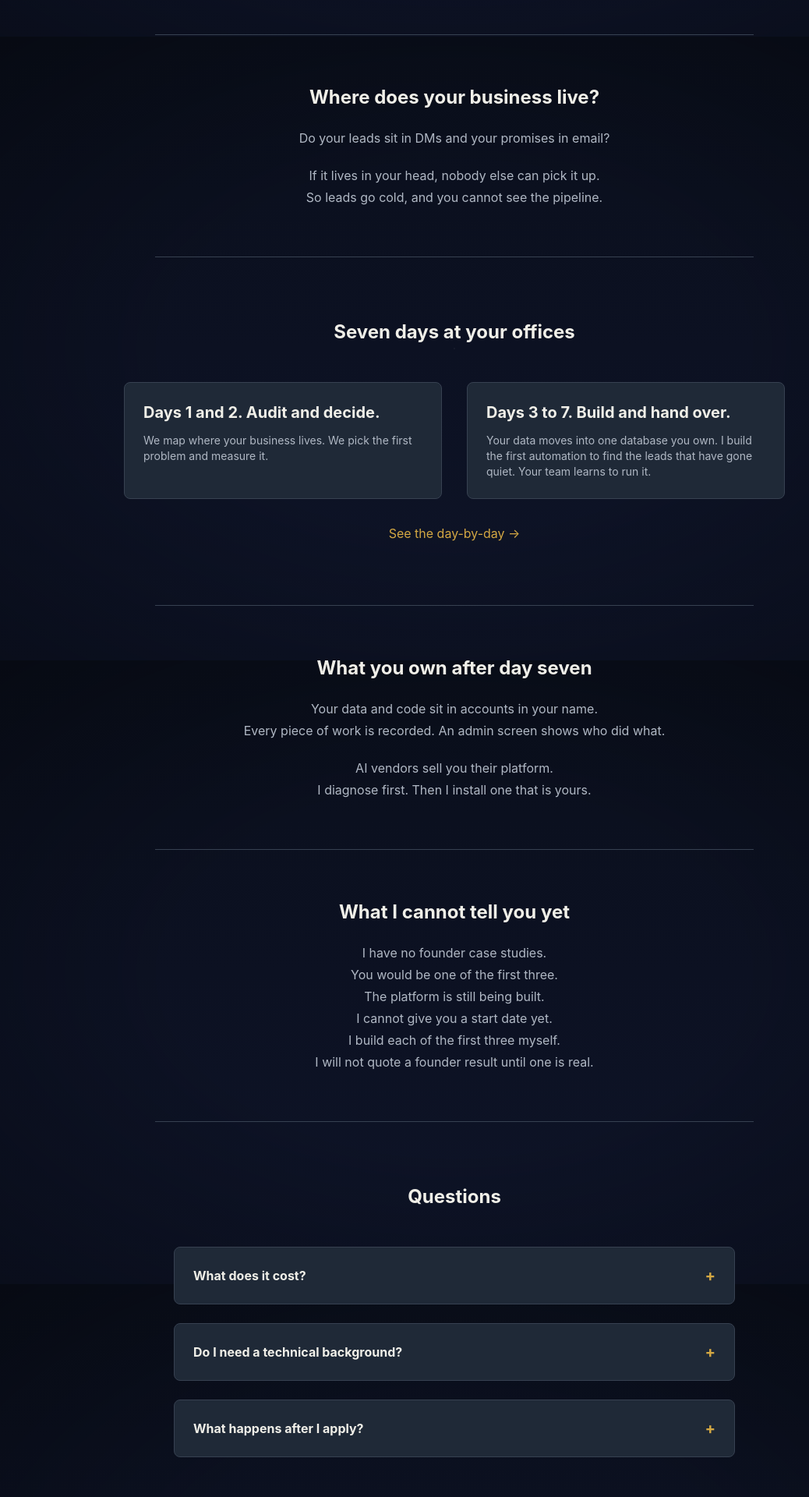
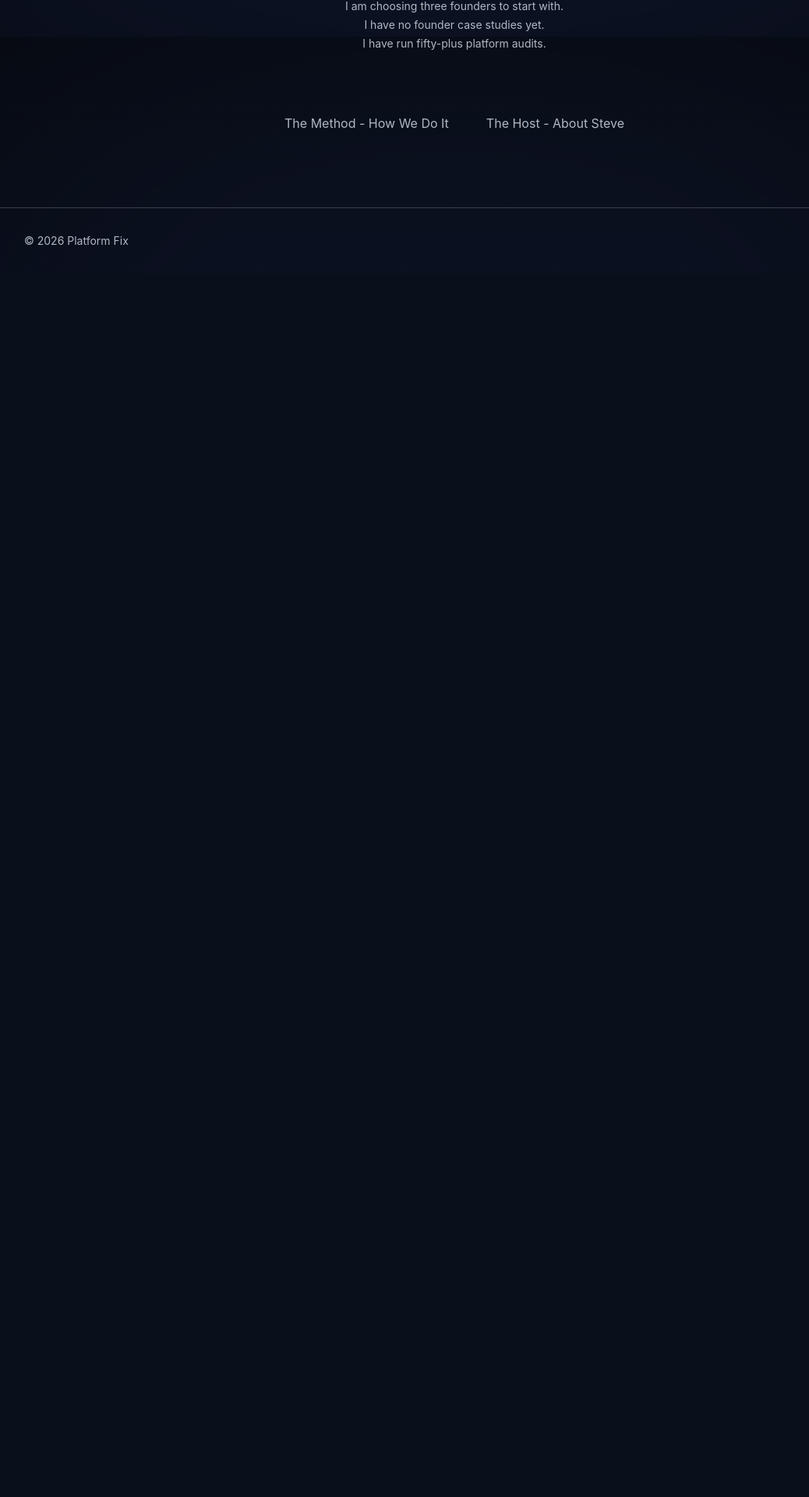
Before and after one commit to platformfix/founders.platformfix.com, a React (Vite) app: page / in a window 1280 px wide. Shown: the part 753-2673 px from the top of the page at 78% size, without its empty margins (57-1095 px from the left). After the commit the page ends 1104 px from the top, so only its background shows below. Built offline with nearby package versions, Linux system fonts and the light colour scheme.

Commit message:
feat(site): make the home page a landing page with one action
Signed-off-by: Steven Wade <steven@stevenwade.co.uk>

```diff
--- /dev/null
+++ b/src/components/FaqItem.tsx
@@ -0,0 +1,34 @@
+import { useState } from "react";
+import { motion, AnimatePresence } from "framer-motion";
+
+export function FaqItem({ question, answer }: { question: string; answer: string }) {
+  const [open, setOpen] = useState(false);
+  return (
+    <div className="rounded-lg border border-card-border bg-card-slate p-6">
+      <h3 className="font-bold">
+        <button
+          type="button"
+          onClick={() => setOpen((o) => !o)}
+          aria-expanded={open}
+          className="flex w-full items-center justify-between gap-4 text-left"
+        >
+          {question}
+          <span className="text-gold flex-shrink-0 text-xl leading-none">{open ? "−" : "+"}</span>
+        </button>
+      </h3>
+      <AnimatePresence initial={false}>
+        {open && (
+          <motion.div
+            initial={{ height: 0, opacity: 0 }}
+            animate={{ height: "auto", opacity: 1 }}
+            exit={{ height: 0, opacity: 0 }}
+            transition={{ duration: 0.2 }}
+            className="overflow-hidden"
+          >
+            <p className="text-cool-grey text-sm mt-4">{answer}</p>
+          </motion.div>
+        )}
+      </AnimatePresence>
+    </div>
+  );
+}
--- a/src/pages/HomePage.tsx
+++ b/src/pages/HomePage.tsx
@@ -1,90 +1,16 @@
 import { Link } from "react-router-dom";
-import { useState } from "react";
-import { motion, AnimatePresence } from "framer-motion";
 import { ApplyLink } from "../components/ApplyLink";
 import { OFFER_NAME } from "../lib/apply";
 
-const FAQS = [
-  {
-    question: "What does it cost?",
-    answer:
-      "I do not publish prices. I ask what the result is worth to you first. Then I give you three options.",
-  },
-  {
-    question: "Do I need a technical background?",
-    answer: "It runs from a terminal. I do the building. I am testing how much of it you ever open.",
-  },
-  {
-    question: "What happens after I apply?",
-    answer: "I read your answers. If it fits, we book a short call.",
-  },
-];
-
-const FAQ_SCHEMA = {
-  "@context": "https://schema.org",
-  "@type": "FAQPage",
-  mainEntity: FAQS.map((faq) => ({
-    "@type": "Question",
-    name: faq.question,
-    acceptedAnswer: {
-      "@type": "Answer",
-      text: faq.answer,
-    },
-  })),
-};
-
-const BLOCKS = [
-  {
-    id: "audit",
-    name: "Days 1 and 2. Audit and decide.",
-    copy: "We map where your business lives. We pick the first problem and measure it.",
-  },
-  {
-    id: "build",
-    name: "Days 3 to 7. Build and hand over.",
-    copy:
-      "Your data moves into one database you own. I build the first automation to find the leads that have gone quiet. Your team learns to run it.",
-  },
-];
-
-function FaqItem({ question, answer }: { question: string; answer: string }) {
-  const [open, setOpen] = useState(false);
-  return (
-    <div className="rounded-lg border border-card-border bg-card-slate p-6">
-      <h3 className="font-bold">
-        <button
-          type="button"
-          onClick={() => setOpen((o) => !o)}
-          aria-expanded={open}
-          className="flex w-full items-center justify-between gap-4 text-left"
-        >
-          {question}
-          <span className="text-gold flex-shrink-0 text-xl leading-none">{open ? "−" : "+"}</span>
-        </button>
-      </h3>
-      <AnimatePresence initial={false}>
-        {open && (
-          <motion.div
-            initial={{ height: 0, opacity: 0 }}
-            animate={{ height: "auto", opacity: 1 }}
-            exit={{ height: 0, opacity: 0 }}
-            transition={{ duration: 0.2 }}
-            className="overflow-hidden"
-          >
-            <p className="text-cool-grey text-sm mt-4">{answer}</p>
-          </motion.div>
-        )}
-      </AnimatePresence>
-    </div>
-  );
-}
-
+/**
+ * A landing page. The only real action is to apply. Anyone who wants more can
+ * follow one of the two quiet links to the method and the about page.
+ */
 export function HomePage() {
   return (
-    <>
-      <section className="max-w-4xl mx-auto px-6 pt-24 pb-16 text-center">
+    <section className="max-w-4xl mx-auto px-6 pt-28 pb-24 text-center">
       <p className="text-sm uppercase tracking-widest text-gold mb-6">{OFFER_NAME} by Platform Fix</p>
-        <h1 className="text-4xl md:text-5xl font-bold leading-tight mb-6">
+      <h1 className="text-4xl md:text-6xl font-bold leading-tight mb-8">
         Who have you gone quiet on, and what is it worth?
       </h1>
       <div className="text-lg text-cool-grey mb-6 space-y-1">
@@ -95,7 +21,7 @@ export function HomePage() {
         </p>
         <p>After that, a monthly retainer keeps it healthy.</p>
       </div>
-        <div className="text-cool-grey mb-10 space-y-1">
+      <div className="text-cool-grey mb-12 space-y-1">
         <p>For founders with a team of two to five.</p>
         <p>If the business only works because it lives in your head, this is for you.</p>
       </div>
@@ -103,95 +29,17 @@ export function HomePage() {
       <div className="text-sm text-cool-grey mt-6 space-y-1">
         <p>Applying costs nothing and commits you to nothing.</p>
         <p>I am choosing three founders to start with.</p>
+        <p>I have no founder case studies yet.</p>
         <p>I have run fifty-plus platform audits.</p>
       </div>
+      <nav aria-label="More about the makeover" className="mt-20 flex flex-col sm:flex-row items-center justify-center gap-6 sm:gap-12 text-cool-grey">
+        <Link to="/method" className="hover:text-gold underline-offset-4 hover:underline">
+          The Method - How We Do It
+        </Link>
+        <Link to="/about" className="hover:text-gold underline-offset-4 hover:underline">
+          The Host - About Steve
+        </Link>
+      </nav>
     </section>
-
-      <section className="max-w-3xl mx-auto px-6 py-16 text-center border-y border-card-border">
-        <h2 className="text-2xl font-bold mb-6">Where does your business live?</h2>
-        <p className="text-cool-grey mb-6">
-          Do your leads sit in DMs and your promises in email?
-        </p>
-        <div className="text-cool-grey space-y-1">
-          <p>If it lives in your head, nobody else can pick it up.</p>
-          <p>So leads go cold, and you cannot see the pipeline.</p>
-        </div>
-      </section>
-
-      <section className="max-w-4xl mx-auto px-6 py-20">
-        <h2 className="text-2xl font-bold text-center mb-12">Seven days at your offices</h2>
-        <div className="grid md:grid-cols-2 gap-8">
-          {BLOCKS.map((block, i) => (
-            <motion.div
-              key={block.id}
-              className="rounded-lg border border-card-border bg-card-slate p-6"
-              initial={{ opacity: 0, y: 20 }}
-              whileInView={{ opacity: 1, y: 0 }}
-              viewport={{ once: true }}
-              transition={{ duration: 0.4, delay: i * 0.1 }}
-              whileHover={{ y: -4 }}
-            >
-              <h3 className="text-xl font-bold mb-3">{block.name}</h3>
-              <p className="text-cool-grey text-sm">{block.copy}</p>
-            </motion.div>
-          ))}
-        </div>
-        <p className="text-center mt-8">
-          <Link to="/method" className="text-gold hover:underline">
-            See the day-by-day →
-          </Link>
-        </p>
-      </section>
-
-      <section className="max-w-3xl mx-auto px-6 py-16 text-center border-y border-card-border">
-        <h2 className="text-2xl font-bold mb-6">What you own after day seven</h2>
-        <div className="text-cool-grey space-y-1 mb-6">
-          <p>Your data and code sit in accounts in your name.</p>
-          <p>Every piece of work is recorded. An admin screen shows who did what.</p>
-        </div>
-        <div className="text-cool-grey space-y-1">
-          <p>AI vendors sell you their platform.</p>
-          <p>I diagnose first. Then I install one that is yours.</p>
-        </div>
-      </section>
-
-      <section className="max-w-3xl mx-auto px-6 py-16 text-center">
-        <h2 className="text-2xl font-bold mb-6">What I cannot tell you yet</h2>
-        <div className="text-cool-grey space-y-1">
-          <p>I have no founder case studies.</p>
-          <p>You would be one of the first three.</p>
-          <p>The platform is still being built.</p>
-          <p>I cannot give you a start date yet.</p>
-          <p>I build each of the first three myself.</p>
-          <p>I will not quote a founder result until one is real.</p>
-        </div>
-      </section>
-
-      <section className="max-w-3xl mx-auto px-6 py-20 border-t border-card-border">
-        <h2 className="text-2xl font-bold text-center mb-12">Questions</h2>
-        <div className="space-y-6">
-          {FAQS.map((faq, i) => (
-            <motion.div
-              key={faq.question}
-              initial={{ opacity: 0, y: 20 }}
-              whileInView={{ opacity: 1, y: 0 }}
-              viewport={{ once: true }}
-              transition={{ duration: 0.4, delay: i * 0.05 }}
-            >
-              <FaqItem question={faq.question} answer={faq.answer} />
-            </motion.div>
-          ))}
-        </div>
-        <script
-          type="application/ld+json"
-          dangerouslySetInnerHTML={{ __html: JSON.stringify(FAQ_SCHEMA) }}
-        />
-      </section>
-
-      <section className="max-w-3xl mx-auto px-6 py-20 text-center">
-        <h2 className="text-2xl font-bold mb-8">Tell me about your business.</h2>
-        <ApplyLink />
-      </section>
-    </>
   );
 }
```
Also changed, not shown: src/pages/MethodPage.tsx (+77 -1 lines), 2 other files (tests, documents, lock files or other folders). Lines whose indentation alone changed are shown as unchanged.
